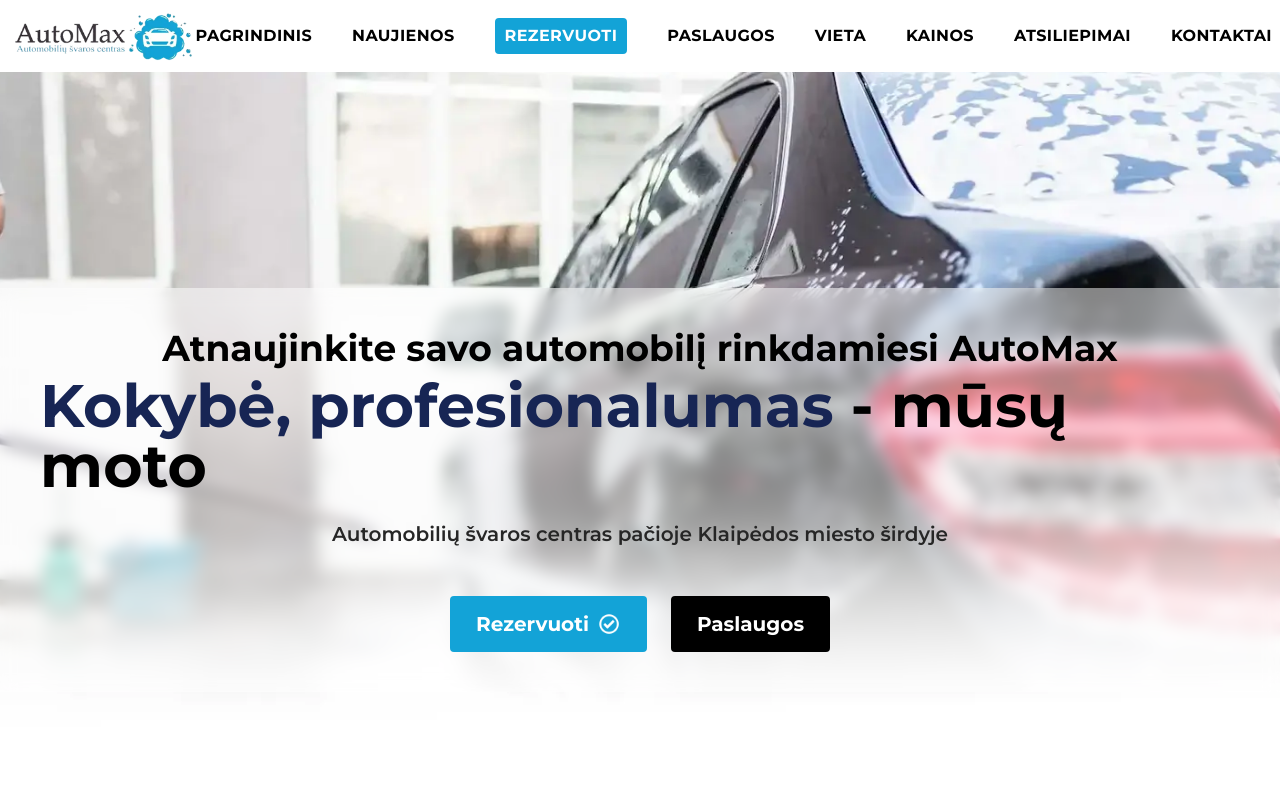
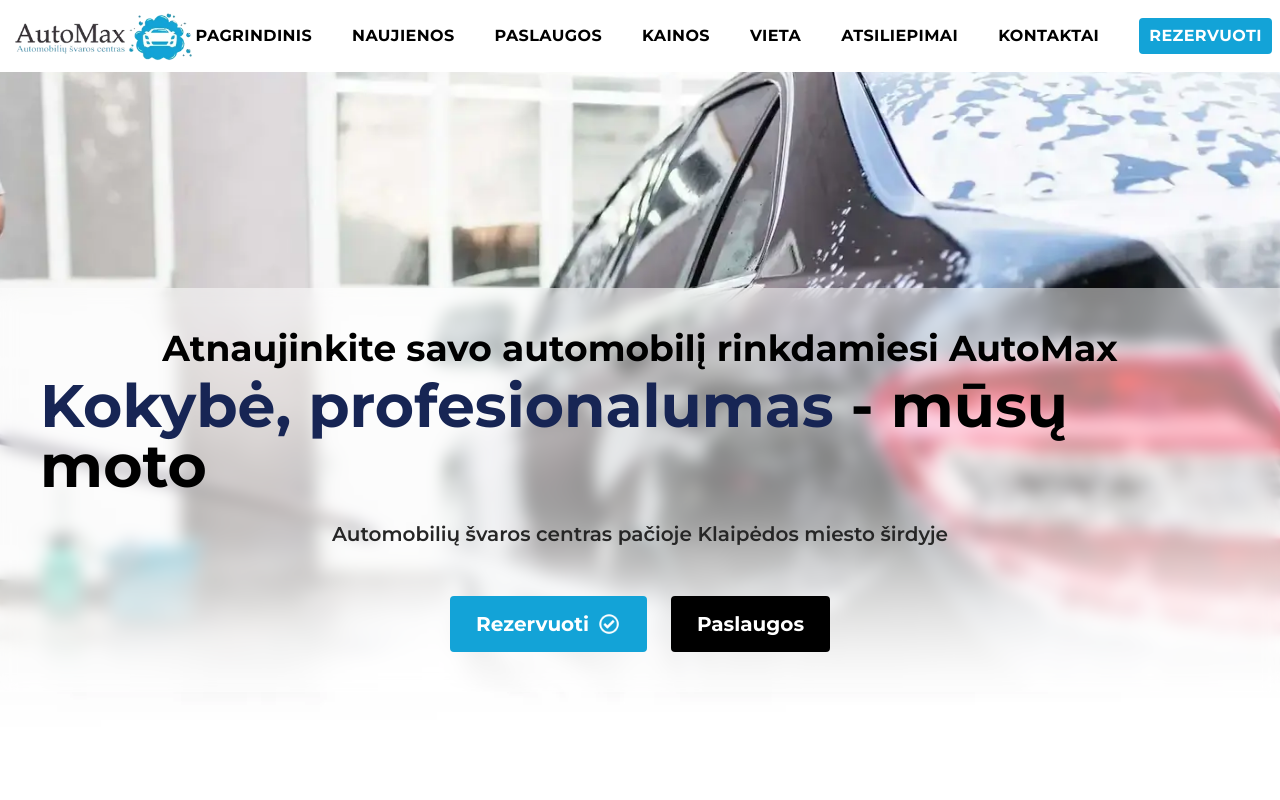
Before and after one commit to 13kasp/automax, a React (Vite) app: page / in a window 1280 px wide. Shown: the top 800 px of the page. Built offline with nearby package versions, Linux system fonts and the light colour scheme.

Commit message:
ghfghjfgj

```diff
--- a/src/components/NavBar.jsx
+++ b/src/components/NavBar.jsx
@@ -92,16 +92,6 @@ export default function NavBar() {
                 <NavLink to="/naujienos">NAUJIENOS</NavLink>
               </li>
               <li
-                onClick={() => {
-                  setNavOpen(false);
-                  document.body.classList.remove("modal-open");
-                }}
-              >
-                <NavLink to="/rezervuoti">
-                  <button className={liSpecialStyles}>REZERVUOTI</button>
-                </NavLink>
-              </li>
-              <li
                 className={liStyles}
                 onClick={() => {
                   setNavOpen(false);
@@ -117,7 +107,7 @@ export default function NavBar() {
                   document.body.classList.remove("modal-open");
                 }}
               >
-                <NavLink to="/vieta">VIETA</NavLink>
+                <NavLink to="/kainos">KAINOS</NavLink>
               </li>
               <li
                 className={liStyles}
@@ -126,7 +116,7 @@ export default function NavBar() {
                   document.body.classList.remove("modal-open");
                 }}
               >
-                <NavLink to="/kainos">KAINOS</NavLink>
+                <NavLink to="/vieta">VIETA</NavLink>
               </li>
               <li
                 className={liStyles}
@@ -146,6 +136,16 @@ export default function NavBar() {
               >
                 <NavLink to="/kontaktai">KONTAKTAI</NavLink>
               </li>
+              <li
+                onClick={() => {
+                  setNavOpen(false);
+                  document.body.classList.remove("modal-open");
+                }}
+              >
+                <NavLink to="/rezervuoti">
+                  <button className={liSpecialStyles}>REZERVUOTI</button>
+                </NavLink>
+              </li>
             </ul>
           </div>
         </div>
```
